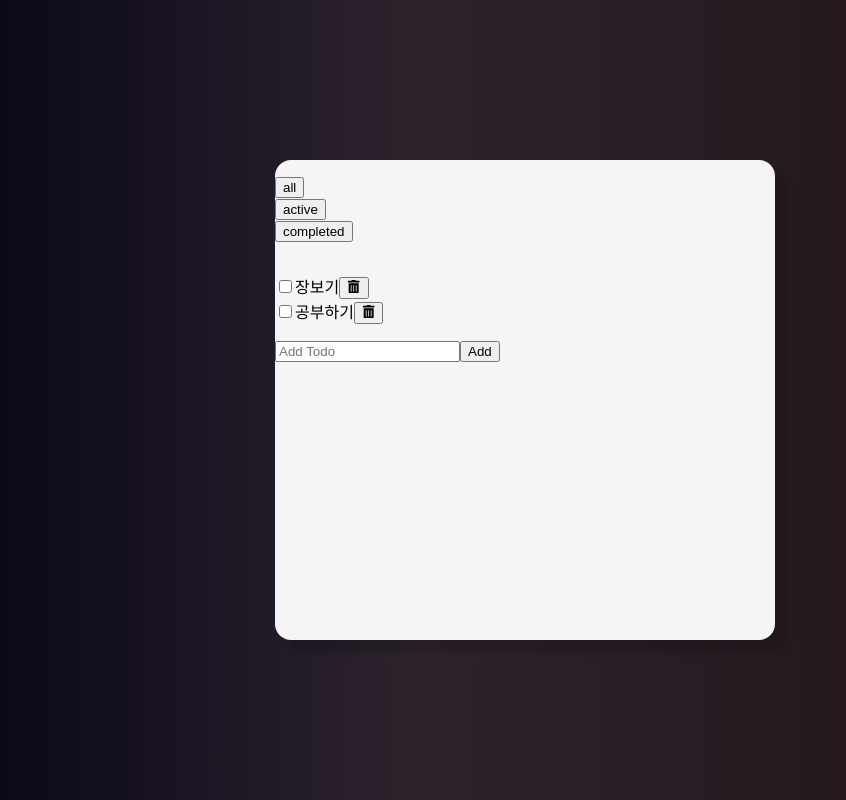
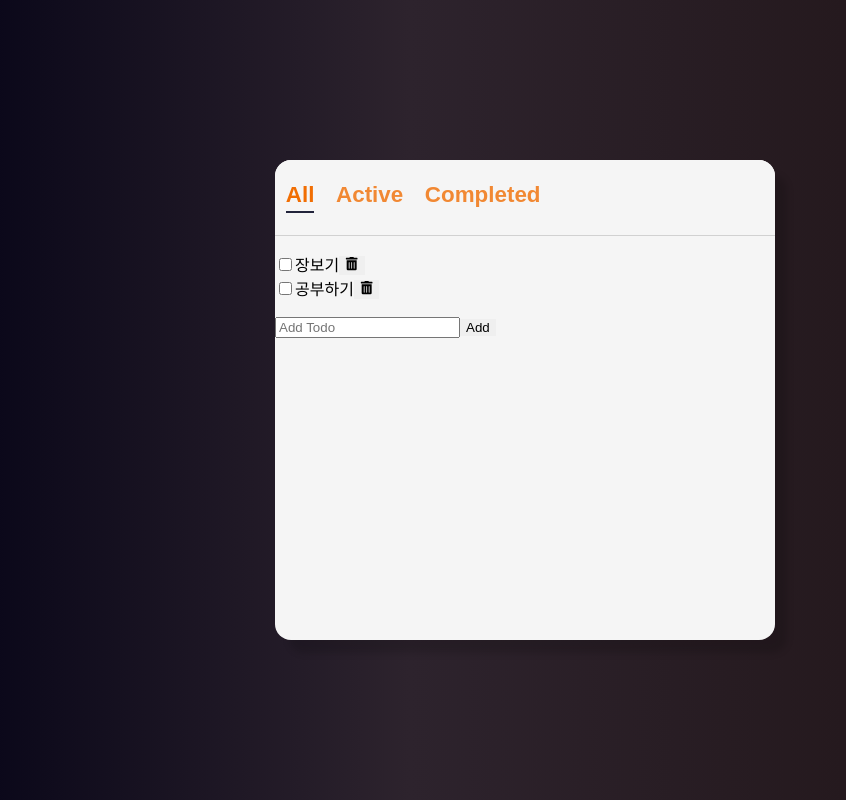
Before and after one commit to huckjoo/react-todo, a React (Create React App) app: page / in a window 1280 px wide. Shown: the whole page, without its empty margins (115-961 px from the left). Built offline with nearby package versions, Linux system fonts and the light colour scheme.

Commit message:
style: 헤더 꾸미기

```diff
--- a/src/components/Header/Header.jsx
+++ b/src/components/Header/Header.jsx
@@ -1,11 +1,12 @@
 import React from 'react';
+import styles from './Header.module.css'
 
 export default function Header({ filters, filter, onFilterChange }) {
-  return <header>
-    <ul>
+  return <header className={styles.header}>
+    <ul className={styles.filters}>
       {filters.map((value, index) => (
-        <li key={index}>
-          <button onClick={() => onFilterChange(value)}>{value}</button>
+        <li key={index} >
+          <button className={`${styles.filter} ${filter === value && styles.selected}`} onClick={() => onFilterChange(value)}>{value}</button>
         </li>
       ))}
     </ul>
--- /dev/null
+++ b/src/components/Header/Header.module.css
@@ -0,0 +1,34 @@
+.header {
+  display: flex;
+  justify-content: space-between;
+  align-items: center;
+  background-color: var(--color-bg-dark);
+  border-bottom: 1px solid var(--color-grey);
+}
+
+.filters {
+  display: flex;
+
+}
+
+.filter {
+  font-size: 1.4rem;
+  margin: 0.3rem;
+  text-transform: capitalize;
+  background-color: transparent;
+  color: var(--color-accent);
+  opacity: 0.8;
+  font-weight: bold;
+}
+
+.filter:hover,
+.filter.selected {
+  opacity: 1;
+}
+
+.filter.selected::after {
+  content: '';
+  display: block;
+  margin-top: 0.2rem;
+  border: 1px solid var(--color-text);
+}
--- a/src/index.css
+++ b/src/index.css
@@ -28,6 +28,7 @@ body {
   max-width: 500px;
   background-color: var(--color-bg-dark);
   border-radius: 1rem;
+  overflow: hidden;
   display: flex;
   flex-direction: column;
   box-shadow: 13px 14px 7px -1px rgba(0, 0, 0, 0.15);
@@ -44,3 +45,8 @@ ul {
   list-style: none;
   padding-left: 0;
 }
+
+button {
+  outline: none;
+  border: none;
+}
```
